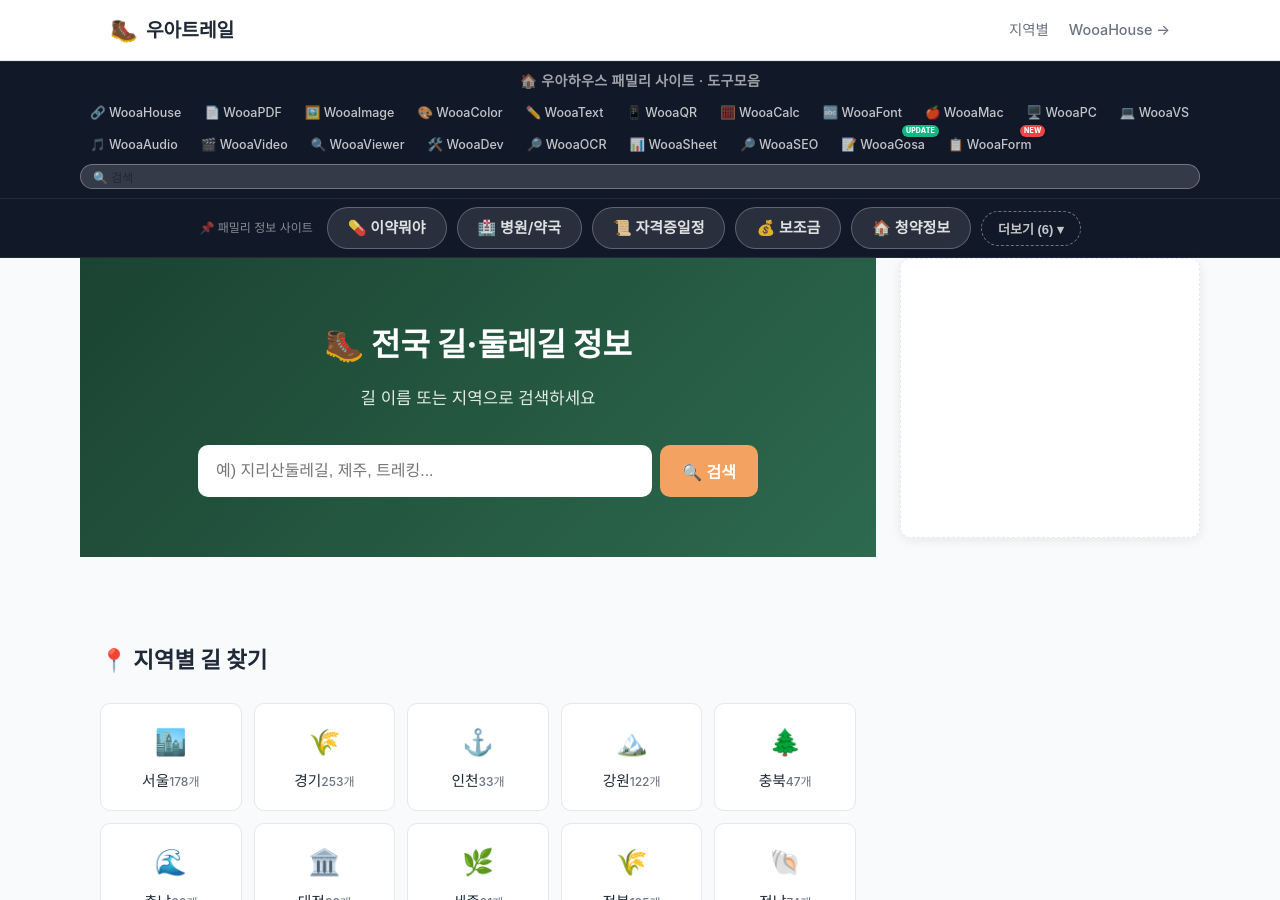
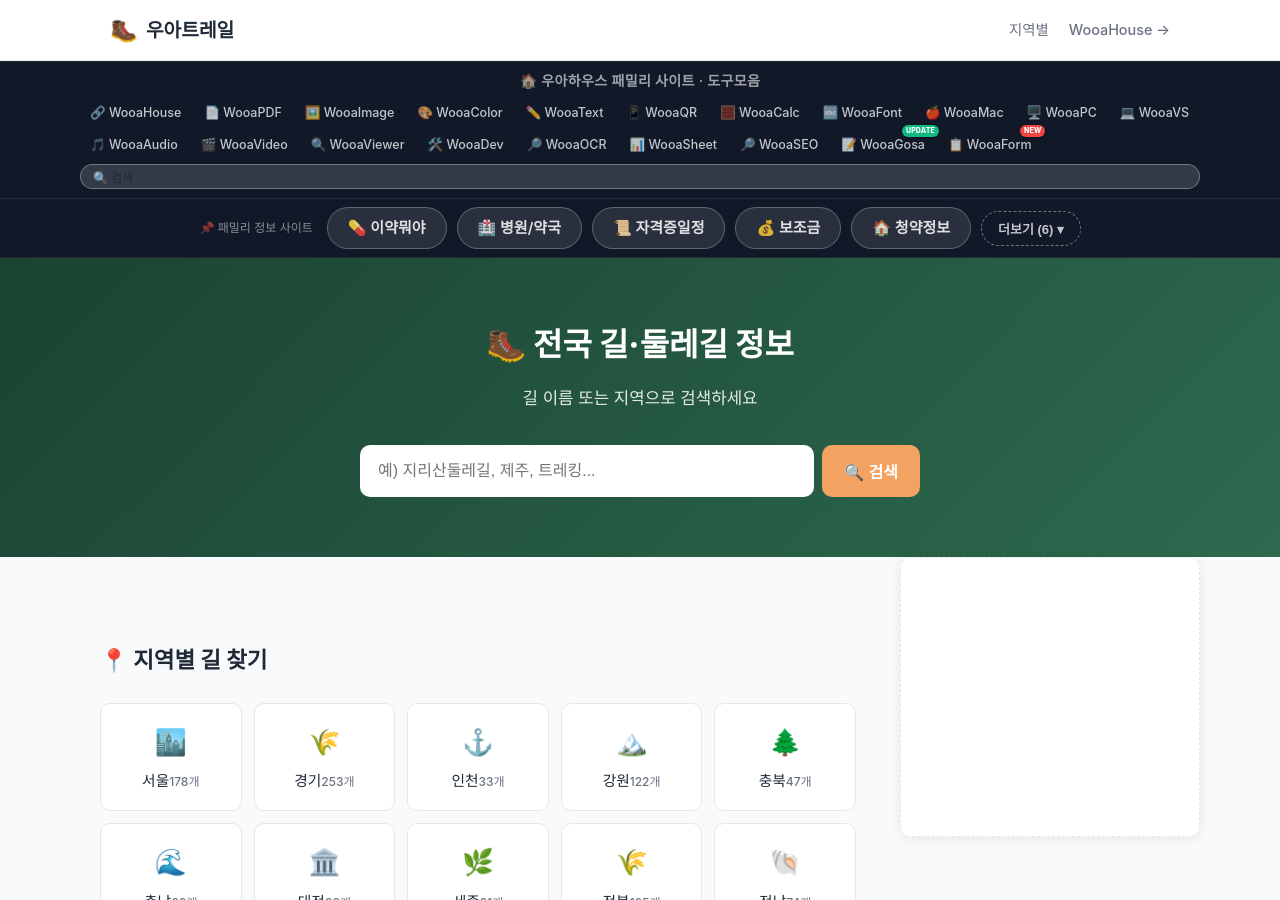
Before and after one commit to ingmaster83-code/wooatrail, a Jekyll site: the page built from index.html, in a window 1280 px wide and 900 px high. Built offline with Jekyll 4.4.1, drawn with Linux system fonts in a browser that asks for light colours; some web fonts are replaced; comment, search, counter and statistics services are not loaded.

Commit message:
Fix sidebar layout: keep hero full-width, only wrap content-below-hero in sidebar grid

```diff
--- a/_layouts/default.html
+++ b/_layouts/default.html
@@ -56,12 +56,9 @@
 </div>
 {% endunless %}
 
-<div class="page-with-sidebar">
 <main class="site-main">
   {{ content }}
 </main>
-<aside class="tool-sidebar"></aside>
-</div>
 <script src="{{ '/assets/js/wooa-sidebar.js' | relative_url }}"></script>
 
 <footer class="site-footer">
--- a/_layouts/region.html
+++ b/_layouts/region.html
@@ -2,6 +2,7 @@
 layout: default
 ---
 
+<div class="page-with-sidebar">
 <div class="region-page">
 
   <nav class="breadcrumb" aria-label="위치">
@@ -54,3 +55,5 @@ layout: default
   </div>
 
 </div>
+<aside class="tool-sidebar"></aside>
+</div>
--- a/_layouts/trail.html
+++ b/_layouts/trail.html
@@ -2,6 +2,7 @@
 layout: default
 ---
 
+<div class="page-with-sidebar">
 <div class="camp-page">
 
   <!-- 브레드크럼 -->
@@ -101,6 +102,8 @@ layout: default
   </script>
 
 </div>
+<aside class="tool-sidebar"></aside>
+</div>
 
 <script>
 (async () => {
--- a/index.html
+++ b/index.html
@@ -16,6 +16,8 @@
   </div>
 </div>
 
+<div class="page-with-sidebar">
+<div>
 <!-- 검색 결과 -->
 <div id="search-results"></div>
 
@@ -59,6 +61,9 @@
     <li>📞 실제 코스 상태·통제 여부는 방문 전 관리기관에 직접 문의하세요.</li>
   </ul>
 </div>
+</div>
+</div>
+<aside class="tool-sidebar"></aside>
 </div>
 
 <!-- Fuse.js 검색 -->
```
